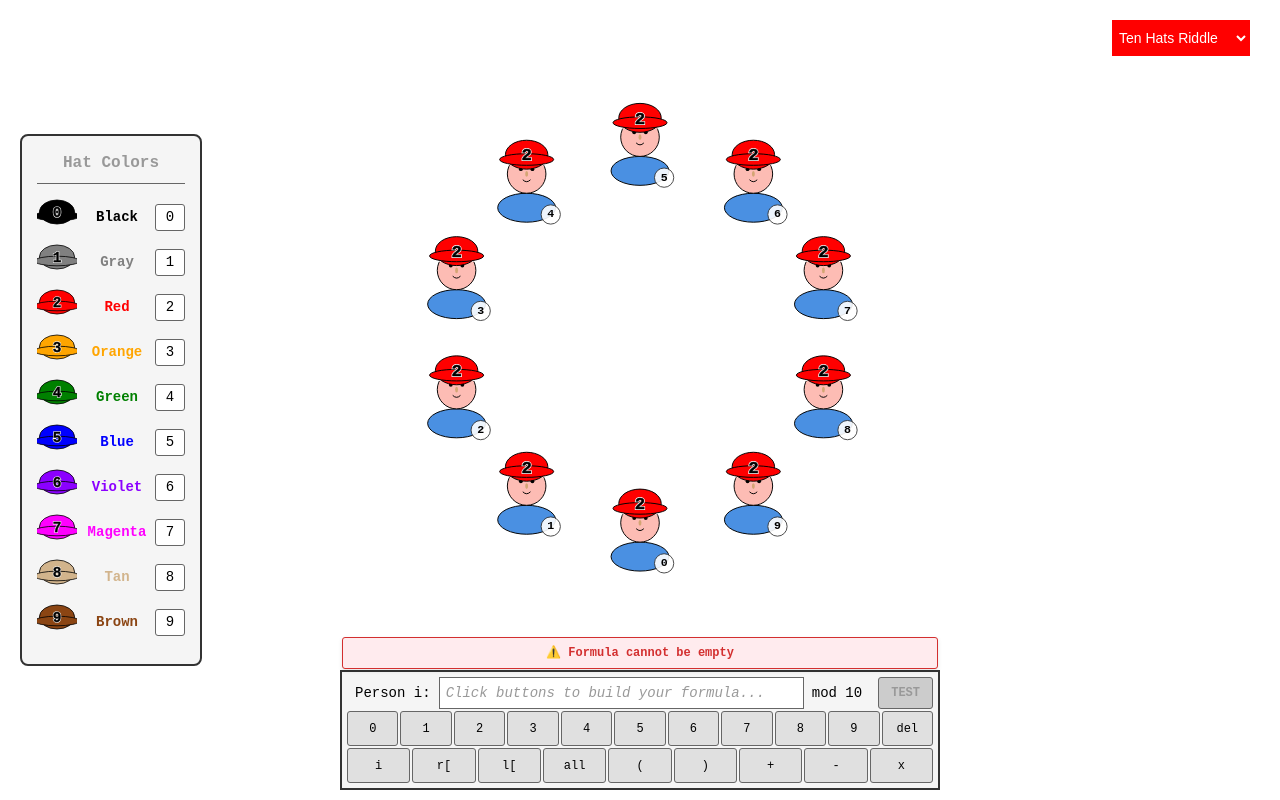
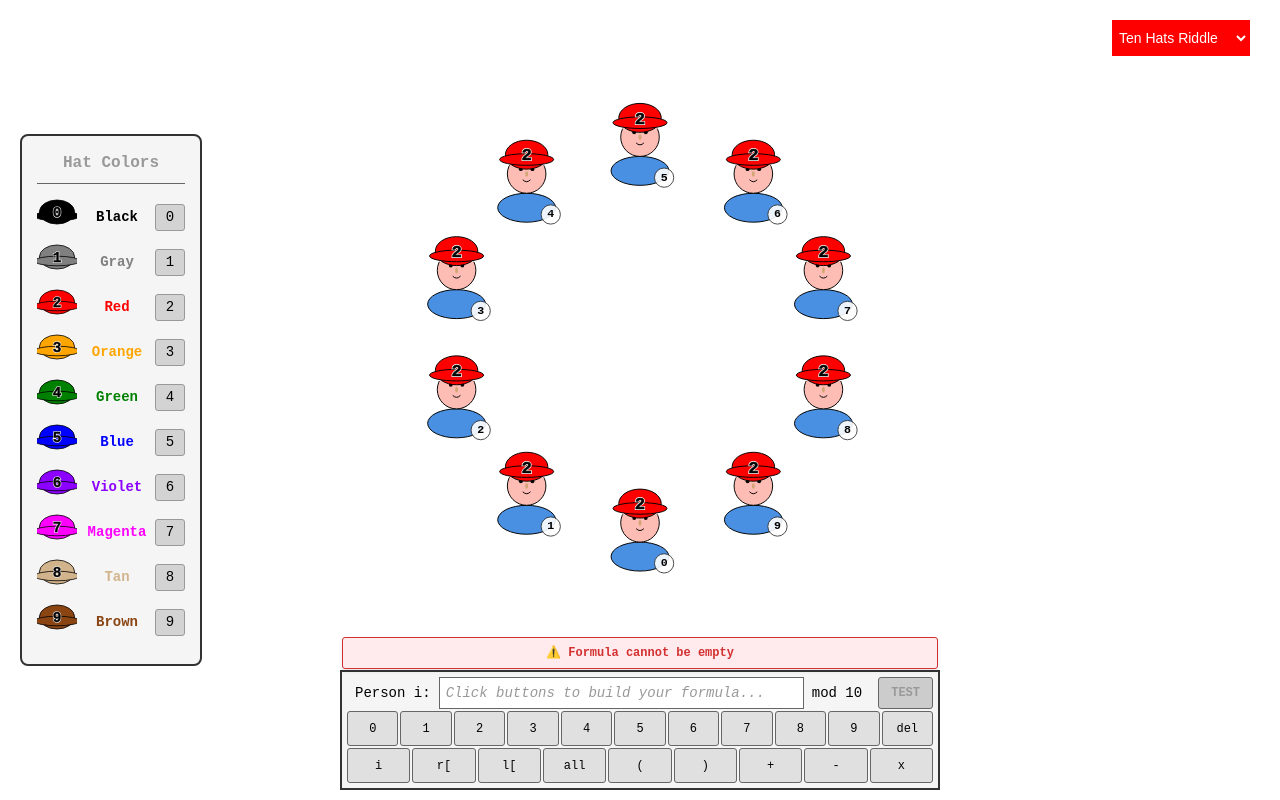
Before and after one commit to rajtiller/ten-hats-riddle, a React (Vite) app: page / in a window 1280 px wide. Built offline with nearby package versions, Linux system fonts and the light colour scheme.

Commit message:
make the numbers text box not look editable

```diff
--- a/src/images/HatLegend.tsx
+++ b/src/images/HatLegend.tsx
@@ -5,7 +5,7 @@ interface HatLegendProps {
   counts?: { [color: string]: number };
 }
 
-const HatLegend: React.FC<HatLegendProps> = () => {
+const HatLegend: React.FC<HatLegendProps> = ({ counts = {} }) => {
   const hatColors = [
     { name: "Black", color: "#000000", value: 0 },
     { name: "Gray", color: "#808080", value: 1 },
@@ -89,8 +89,8 @@ const HatLegend: React.FC<HatLegendProps> = () => {
 
           <span
             style={{
-              backgroundColor: "white",
-              border: "1px solid #666",
+              backgroundColor: "#d3d3d3", // Changed from white to light gray
+              border: "1px solid #999", // Changed border color to match gray theme
               padding: "2px 6px",
               borderRadius: "3px",
               minWidth: "30px",
```
Also changed, not shown: ToDo.txt.
